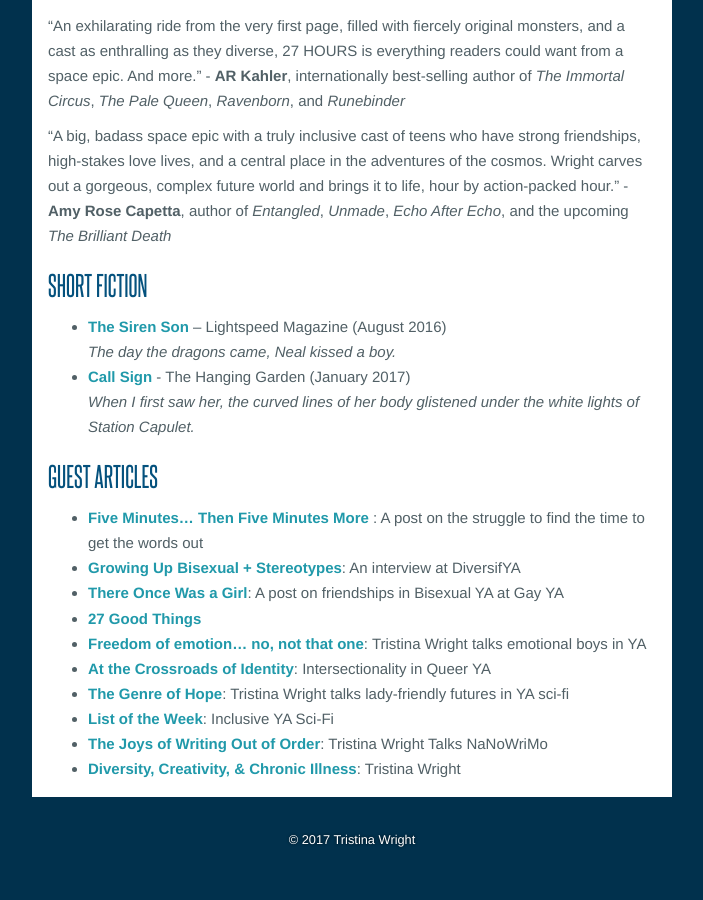
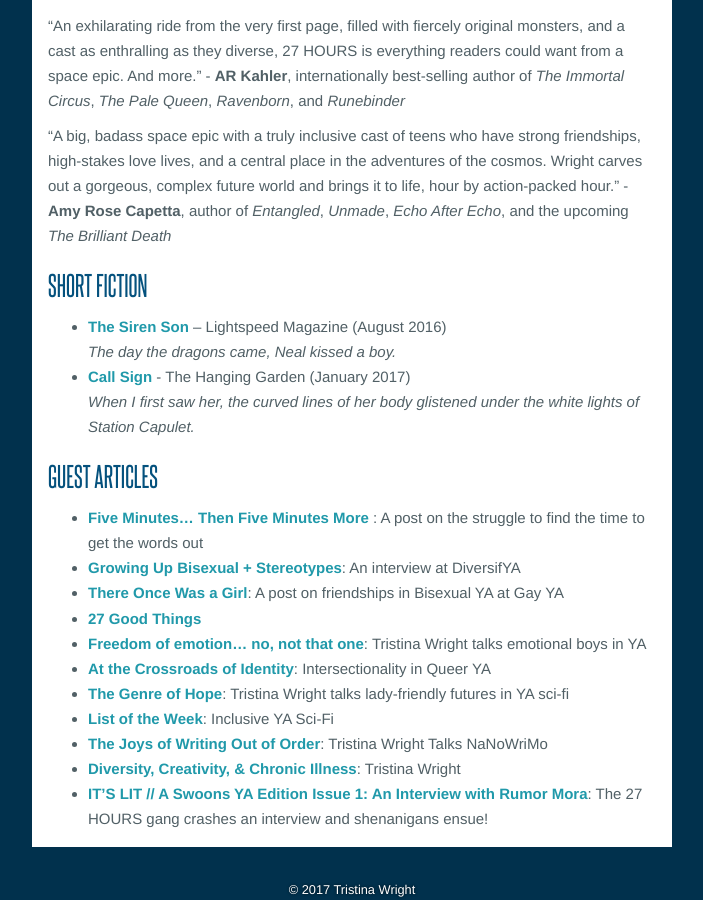
Before and after one commit to TristinaWright/tristinawright.github.io, a Jekyll site: the page built from _posts/static/2015-12-08-writing.md, in a window 1280 px wide and 900 px high, scrolled down 1371 px. Shown: the whole window, without its empty margins (288-991 px from the left). Built offline with Jekyll 4.4.1, drawn with Linux system fonts in a browser that asks for light colours; before the commit the page ends 2221 px from its top, so only the background shows below that.

Commit message:
Updated 2015-12-08-writing.md

```diff
--- a/_posts/static/2015-12-08-writing.md
+++ b/_posts/static/2015-12-08-writing.md
@@ -46,3 +46,4 @@
 - [List of the Week](http://www.yainterrobang.com/inclusive-ya-sci-fi-list/): Inclusive YA Sci-Fi
 - [The Joys of Writing Out of Order](http://www.yainterrobang.com/writing-out-of-order-nanowrimo-2016/): Tristina Wright Talks NaNoWriMo
 - [Diversity, Creativity, & Chronic Illness](http://bloggingonward.com/creativity-chronic-illness-tristina-wright/): Tristina Wright
+- [IT'S LIT // A Swoons YA Edition Issue 1: An Interview with Rumor Mora](http://thebookvoyagers.blogspot.mx/2017/03/its-lit-swoons-ya-edition-issue-1.html): The 27 HOURS gang crashes an interview and shenanigans ensue!
```
